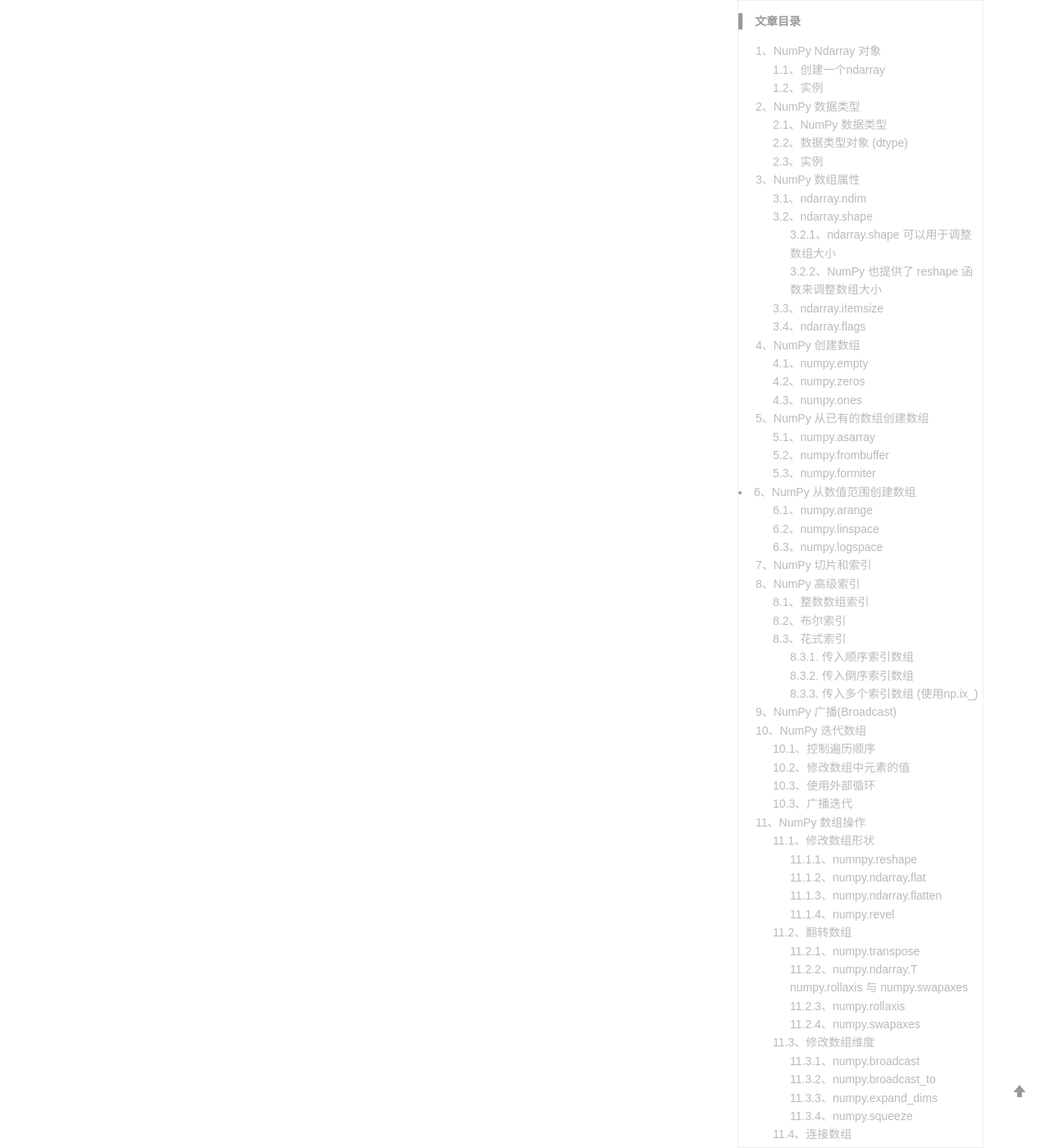
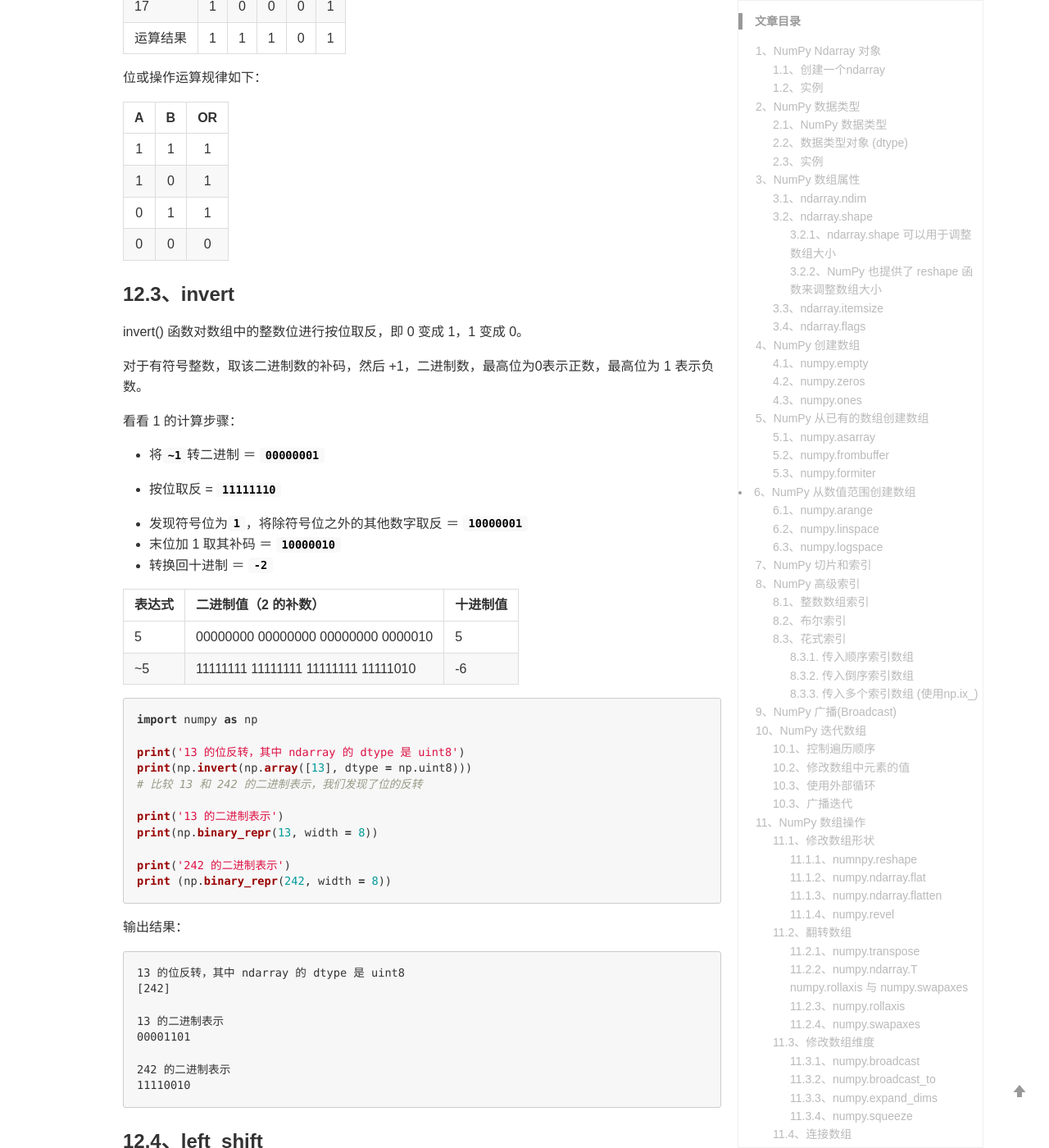
Before and after one commit to lazwan/lazywa.github.io, a Jekyll site: the page built from _posts/2020-01-30-numpy.md, in a window 1280 px wide and 1400 px high, scrolled down 63248 px. Shown: the whole window at 82% size. Built offline with Jekyll 4.4.1, drawn with Linux system fonts in a browser that asks for light colours; comment, search, counter and statistics services are not loaded; some of the changed text lies outside the part shown.

Commit message:
update numpy.md

````diff
--- a/_posts/2020-01-30-numpy.md
+++ b/_posts/2020-01-30-numpy.md
@@ -2739,3 +2739,212 @@ print (indices)
 [2 5 6 7 8 9]
 [3 2 2 1 1 1]
 ```
+
+## 12、NumPy 位运算
+
+NumPy **"bitwise_"** 开头的函数是位运算函数。
+
+NumPy 位运算包括以下几个函数：
+
+| 函数        | 描述                   |
+| ----------- | ---------------------- |
+| bitwise_and | 对数组元素执行位与操作 |
+| bitwise_or  | 对数组元素执行位或操作 |
+| invert      | 按位取反               |
+| left_shift  | 向左移动二进制表示的位 |
+| right_shift | 向右移动二进制表示的位 |
+
+**注：**也可以使用 `&`、 `~`、 `|` 和 `^` 等操作符进行计算。
+
+### 12.1、bitwise_and
+
+bitwise_and() 函数对数组中整数的二进制形式执行位与运算。
+
+```python
+import numpy as np
+
+print('13 和 17 的二进制形式:')
+a, b = 13, 17
+print(bin(a), bin(b))
+
+print('13 和 17 的位与 =')
+print(np.bitwise_and(13, 17))
+```
+
+输出结果：
+
+```
+13 和 17 的二进制形式:
+0b1101 0b10001
+
+13 和 17 的位与
+1
+```
+
+以上实例可以用下表来说明：
+
+| AND      |      |      |      |      |      |
+| :------- | :--- | :--- | :--- | :--- | :--- |
+| 13       | 0    | 1    | 1    | 0    | 1    |
+| 17       | 1    | 0    | 0    | 0    | 1    |
+| 运算结果 | 0    | 0    | 0    | 0    | 1    |
+
+位与操作运算规律如下：
+
+| A    | B    | AND  |
+| :--- | :--- | :--- |
+| 1    | 1    | 1    |
+| 1    | 0    | 0    |
+| 0    | 1    | 0    |
+| 0    | 0    | 0    |
+
+### 12.2、bitwise_or
+
+bitwise_or() 函数对数组中整数的二进制形式执行位或运算。
+
+```python
+import numpy as np
+
+a,b = 13,17
+print ('13 和 17 的二进制形式')
+print (bin(a), bin(b))
+
+print ('13 和 17 的位或')
+print (np.bitwise_or(13, 17))
+```
+
+输出结果：
+
+```
+13 和 17 的二进制形式
+0b1101 0b10001
+
+13 和 17 的位或
+29
+```
+
+以上实例可以用下表来说明：
+
+| OR       |      |      |      |      |      |
+| :------- | :--- | :--- | :--- | :--- | :--- |
+| 13       | 0    | 1    | 1    | 0    | 1    |
+| 17       | 1    | 0    | 0    | 0    | 1    |
+| 运算结果 | 1    | 1    | 1    | 0    | 1    |
+
+位或操作运算规律如下：
+
+|  A   |  B   |  OR  |
+| :--: | :--: | :--: |
+|  1   |  1   |  1   |
+|  1   |  0   |  1   |
+|  0   |  1   |  1   |
+|  0   |  0   |  0   |
+
+### 12.3、invert
+
+invert() 函数对数组中的整数位进行按位取反，即 0 变成 1，1 变成 0。
+
+对于有符号整数，取该二进制数的补码，然后 +1，二进制数，最高位为0表示正数，最高位为 1 表示负数。
+
+看看 1 的计算步骤：
+
+- 将**`~1`**转二进制 ＝ **`00000001`**
+- 按位取反 = **`11111110`**
+
+- 发现符号位为**`1`**，将除符号位之外的其他数字取反 ＝ **`10000001`**
+- 末位加 1 取其补码 ＝ **`10000010`**
+- 转换回十进制 ＝ **`-2`**
+
+| 表达式 | 二进制值（2 的补数）                | 十进制值 |
+| :----- | :---------------------------------- | :------- |
+| 5      | 00000000 00000000 00000000 0000010  | 5        |
+| ~5     | 11111111 11111111 11111111 11111010 | -6       |
+
+```python
+import numpy as np
+
+print('13 的位反转，其中 ndarray 的 dtype 是 uint8')
+print(np.invert(np.array([13], dtype = np.uint8)))
+# 比较 13 和 242 的二进制表示，我们发现了位的反转
+
+print('13 的二进制表示')
+print(np.binary_repr(13, width = 8))
+
+print('242 的二进制表示')
+print (np.binary_repr(242, width = 8))
+```
+
+输出结果：
+
+```
+13 的位反转，其中 ndarray 的 dtype 是 uint8
+[242]
+
+13 的二进制表示
+00001101
+
+242 的二进制表示
+11110010
+```
+
+### 12.4、left_shift
+
+left_shift() 函数将数组元素的二进制形式向左移动到指定位置，右侧附加相等数量的 0。
+
+```python
+import numpy as np
+
+print ('将 10 左移两位')
+print (np.left_shift(10,2))
+
+print ('10 的二进制表示')
+print (np.binary_repr(10, width = 8))
+
+print ('40 的二进制表示')
+print (np.binary_repr(40, width = 8))
+#  '00001010' 中的两位移动到了左边，并在右边添加了两个 0
+```
+
+输出结果：
+
+```
+将 10 左移两位
+40
+
+10 的二进制表示
+00001010
+
+40 的二进制表示
+00101000
+```
+
+### 12.5、right_shift
+
+right_shift()  函数将数组元素的二进制形式向右移动到指定位置，左侧附加相等数量的 0。
+
+```python
+import numpy as np
+
+print ('将 40 右移两位')
+print (np.right_shift(40,2))
+
+print ('40 的二进制表示')
+print (np.binary_repr(40, width = 8))
+
+print ('10 的二进制表示')
+print (np.binary_repr(10, width = 8))
+#  '00001010' 中的两位移动到了右边，并在左边添加了两个 0
+```
+
+输出结果：
+
+```
+将 40 右移两位
+10
+
+40 的二进制表示
+00101000
+
+10 的二进制表示
+00001010
+```
````
